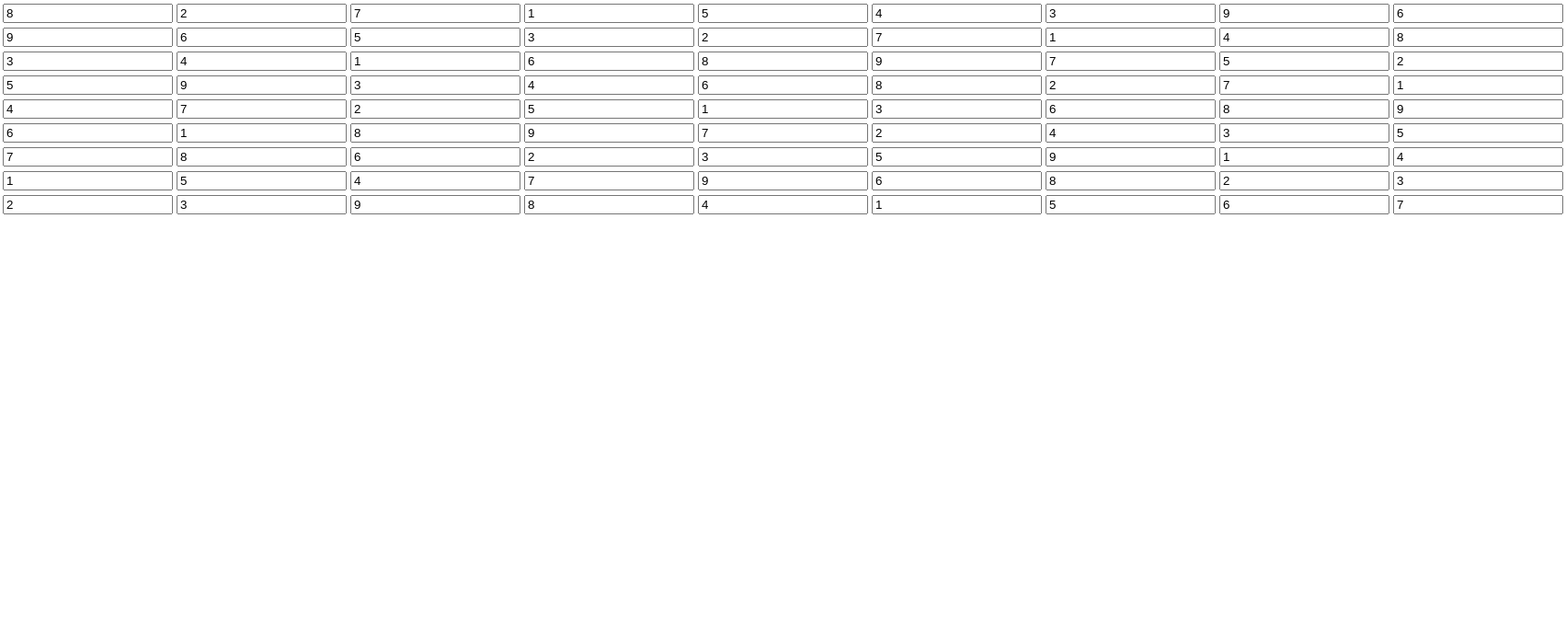
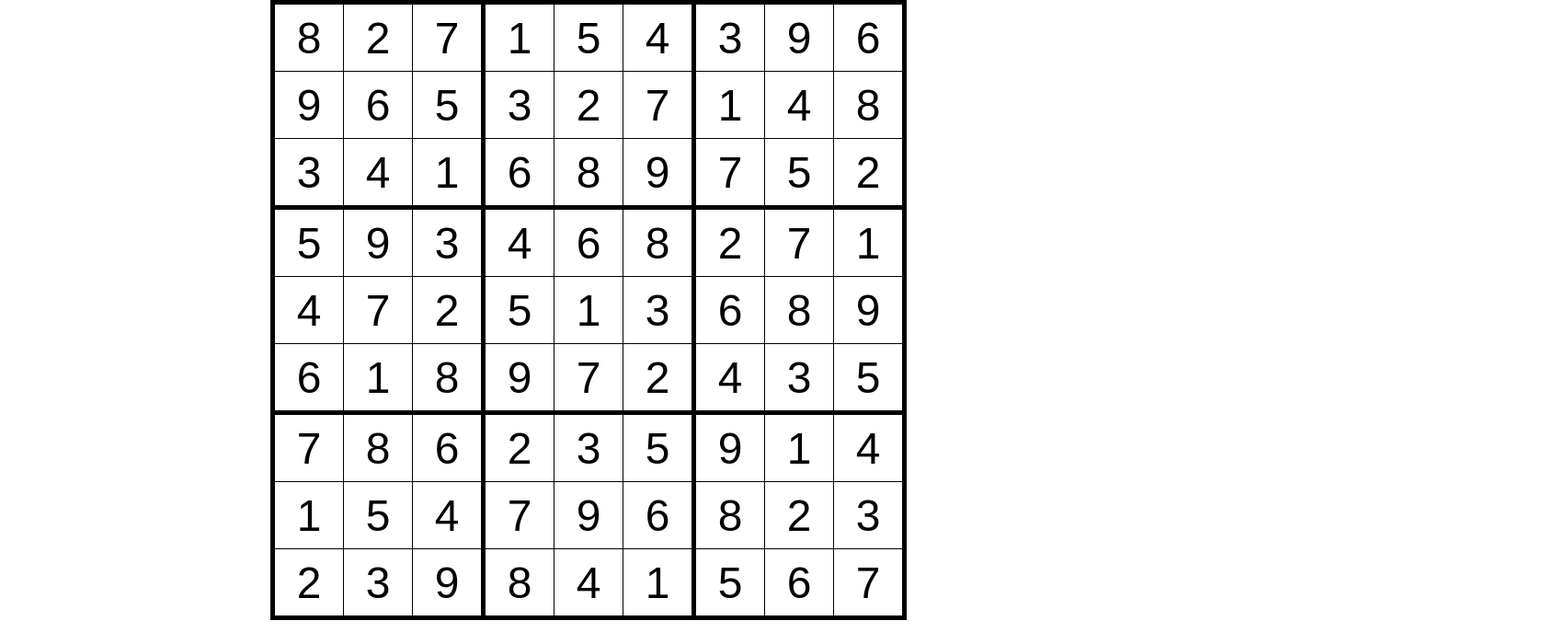
Before and after one commit to venturk/Sudoku-Solver-Visualization, a React (Create React App) app: page / in a window 1280 px wide. Shown: the top 700 px of the page at 92% size, 1703 px wide, since content can reach past the window. Built offline with nearby package versions, Linux system fonts and the light colour scheme.

Commit message:
Finished board css.

```diff
--- a/src/board/Board.css
+++ b/src/board/Board.css
@@ -0,0 +1,32 @@
+table {
+    margin: 0 auto;
+    border-collapse: collapse;
+}
+
+td {
+    border: 1px solid black;
+}
+
+.td-left-border {
+    border-left: 5px solid black;
+}
+
+.td-right-border {
+    border-right: 5px solid black;
+}
+
+.td-top-border {
+    border-top: 5px solid black;
+}
+
+.td-bottom-border {
+    border-bottom: 5px solid black;
+}
+
+input[type=text] {
+    font-size: 3rem;
+    text-align: center;
+    border-color: transparent;
+    height: 4rem;
+    width: 4rem;
+}
--- a/src/board/Board.jsx
+++ b/src/board/Board.jsx
@@ -1,16 +1,38 @@
 import React from 'react';
 import './Board.css';
 
+const emptyBoard = [
+    [0, 0, 0, 0, 0, 0, 0, 0, 0],
+    [0, 0, 0, 0, 0, 0, 0, 0, 0],
+    [0, 0, 0, 0, 0, 0, 0, 0, 0],
+    [0, 0, 0, 0, 0, 0, 0, 0, 0],
+    [0, 0, 0, 0, 0, 0, 0, 0, 0],
+    [0, 0, 0, 0, 0, 0, 0, 0, 0],
+    [0, 0, 0, 0, 0, 0, 0, 0, 0],
+    [0, 0, 0, 0, 0, 0, 0, 0, 0],
+    [0, 0, 0, 0, 0, 0, 0, 0, 0]
+  ];
+
 const Board = props => {
+    const board = props.children !== undefined ? props.children : emptyBoard;
+
     return (
         <table>
             <tbody>
                 {
-                    props.children.map((row, i) => (
+                    board.map((row, i) => (
                         <tr key={i}>
                             {
                                 row.map((val, j) =>
-                                    <td className="table-cell" key={j} value={i * 9 + j}>
+                                    <td className=
+                                        {
+                                            `${(i * 9 + j) % 9 === 3 || (i * 9 + j) % 9 === 6 || (i * 9 + j) % 9 === 0 ? "td-left-border" :
+                                                (i * 9 + j) % 9 === 8 ? "td-right-border" : ""}
+                                            ${(i * 9 + j) % 27 >= 0 && (i * 9 + j) % 27 <= 8 ? "td-top-border" :
+                                                (i * 9 + j) % 27 >= 18 && (i * 9 + j) % 27 <= 26 ? "td-bottom-border" : ""}
+                                            `
+                                        }
+                                        key={j} value={i * 9 + j}>
                                         <input className={`table-cell-text ${i * 9 + j}`} type="text" value={val === 0 ? '' : val} onChange={props.onChange} />
                                     </td>
                                 )
```
